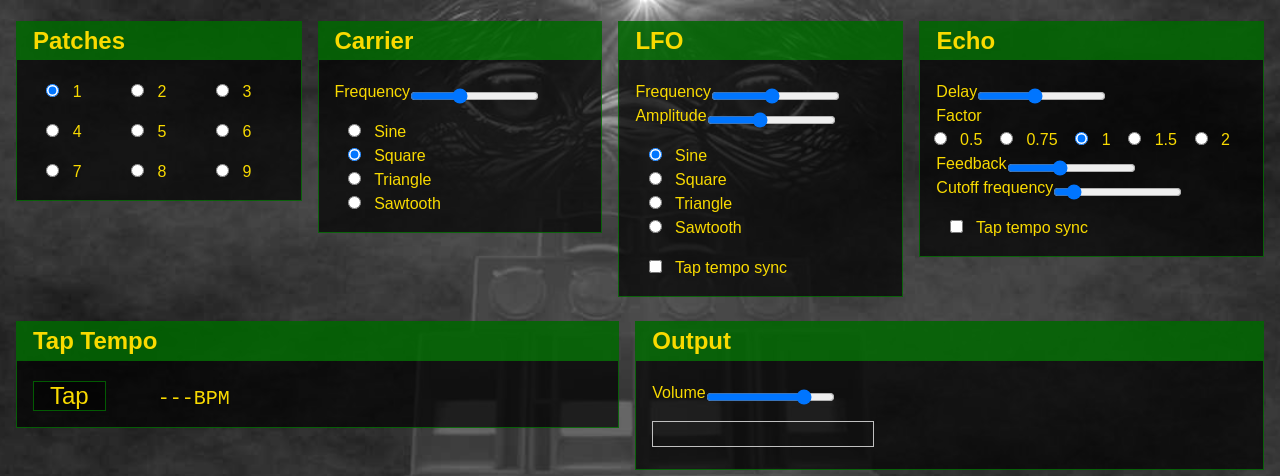
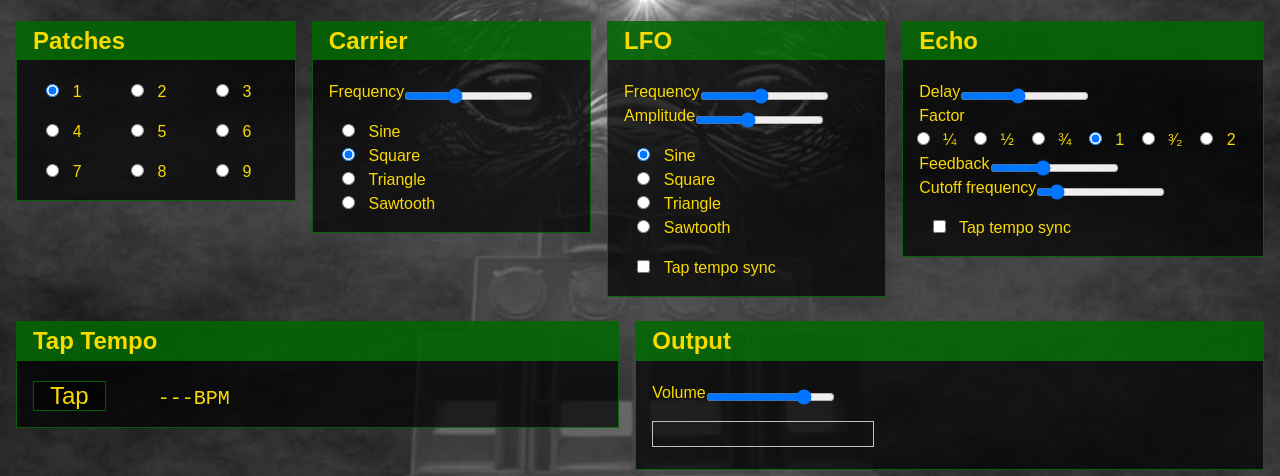
Before and after one commit to DwayneSamuels/dubsiren, a website: page index.html in a window 1280 px wide. Shown: the part 57-533 px from the top of the page. Drawn offline with nearby package versions, Linux system fonts and the light colour scheme; files that its build step writes are made by us from their sources.

Commit message:
Show delay factors as fractions

```diff
--- a/index.html
+++ b/index.html
@@ -90,10 +90,11 @@
           <p>
             <label>Delay<input class="delayTime" min="0.1" max="1" step="0.01" value="0.5" type="range"></label>
             <label>Factor</label>
-            <label class="delayFactorLabel"><input type="radio" class="delayFactor" name="delayFactor" value="0.5">0.5</label>
-            <label class="delayFactorLabel"><input type="radio" class="delayFactor" name="delayFactor" value="0.75">0.75</label>
+            <label class="delayFactorLabel"><input type="radio" class="delayFactor" name="delayFactor" value="0.25">¼</label>
+            <label class="delayFactorLabel"><input type="radio" class="delayFactor" name="delayFactor" value="0.5">½</label>
+            <label class="delayFactorLabel"><input type="radio" class="delayFactor" name="delayFactor" value="0.75">¾</label>
             <label class="delayFactorLabel"><input type="radio" class="delayFactor" name="delayFactor" checked="checked" value="1">1</label>
-            <label class="delayFactorLabel"><input type="radio" class="delayFactor" name="delayFactor" value="1.5">1.5</label>
+            <label class="delayFactorLabel"><input type="radio" class="delayFactor" name="delayFactor" value="1.5">³⁄₂</label>
             <label class="delayFactorLabel"><input type="radio" class="delayFactor" name="delayFactor" value="2">2</label>
             <label>Feedback<input class="delayFeedback" min="0" max="1" step="0.01" value="0.4" type="range"></label>
             <label>Cutoff frequency<input class="delayCutoffFrequency" min="1000" max="10000" step="10" value="2000" type="range"></label>
```
